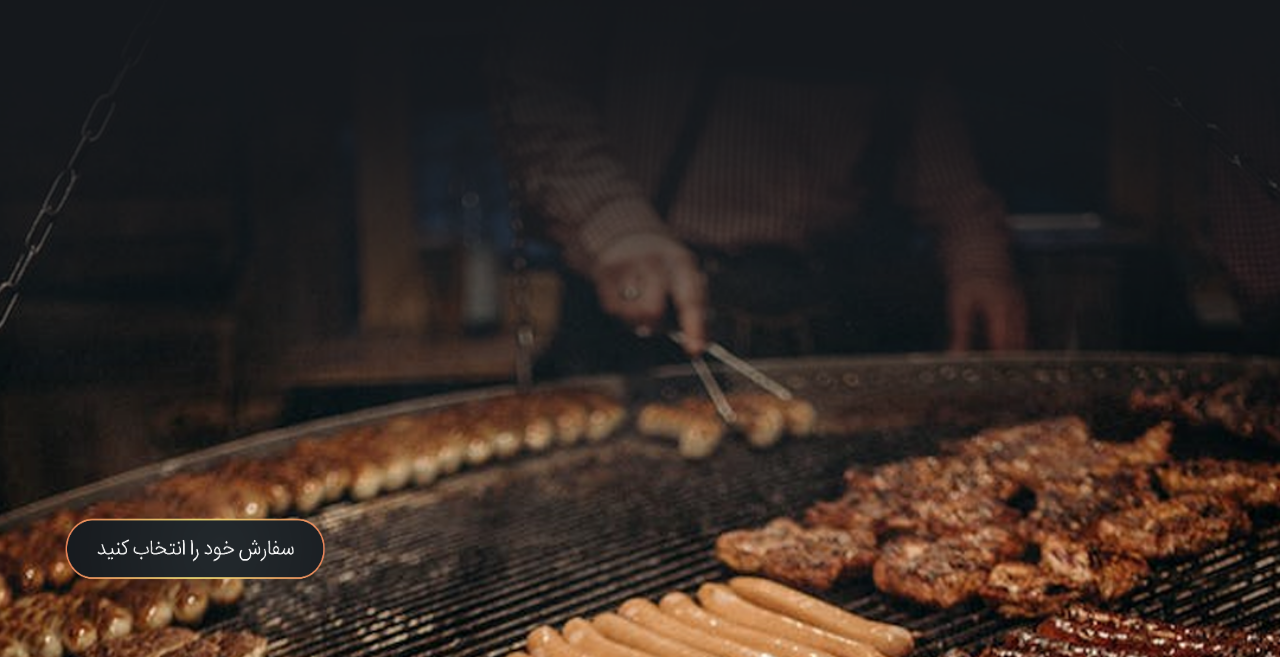
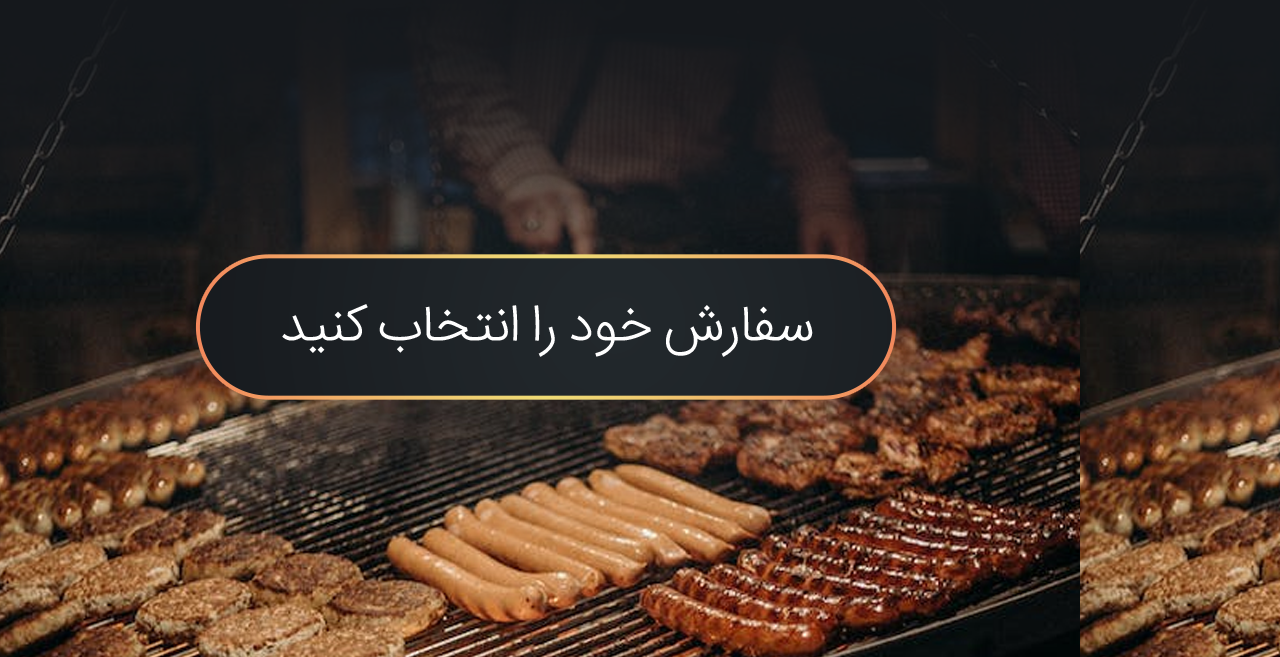
Before and after one commit to sffghjuyrniop/menu, a plain HTML site: page index.html in a window 1280 px wide. Shown: the part 143-800 px from the top of the page. Drawn offline with Linux system fonts and the light colour scheme.

Commit message:
commiting from pc

```diff
--- a/index.html
+++ b/index.html
@@ -1,5 +1,5 @@
 <!DOCTYPE html>
-<html lang="en">
+<html>
 <head>
     <meta charset="UTF-8">
     <meta http-equiv="X-UA-Compatible" content="IE=edge">
@@ -7,9 +7,12 @@
     <link rel="stylesheet" href="style.css" type="text/css">
     <title> منوی رستوران </title>
 </head>
+
 <body>
 
-   <a href="index2.html">  <img src="butten.png" alt="butten" class="box"> </a>
+    <a href="pagetow file/index2.html">    <img src="butten.png" alt="box" class="box"> </a>
+
 
 </body>
+
 </html>
--- a/style.css
+++ b/style.css
@@ -1,12 +1,8 @@
 body {
     background-image: url(back.png);
-    background-repeat: no-repeat;
-    background-size: cover;
 }
 .box {
     position: absolute;
-    bottom: 13px;
-    left: -55px;
-    width: 500px;
-    height: 170px;
+    bottom: 100px;
+    left: -130px;
 }
```
Also changed, not shown: pagetow file/index2.html (added, +12 -0 lines).
